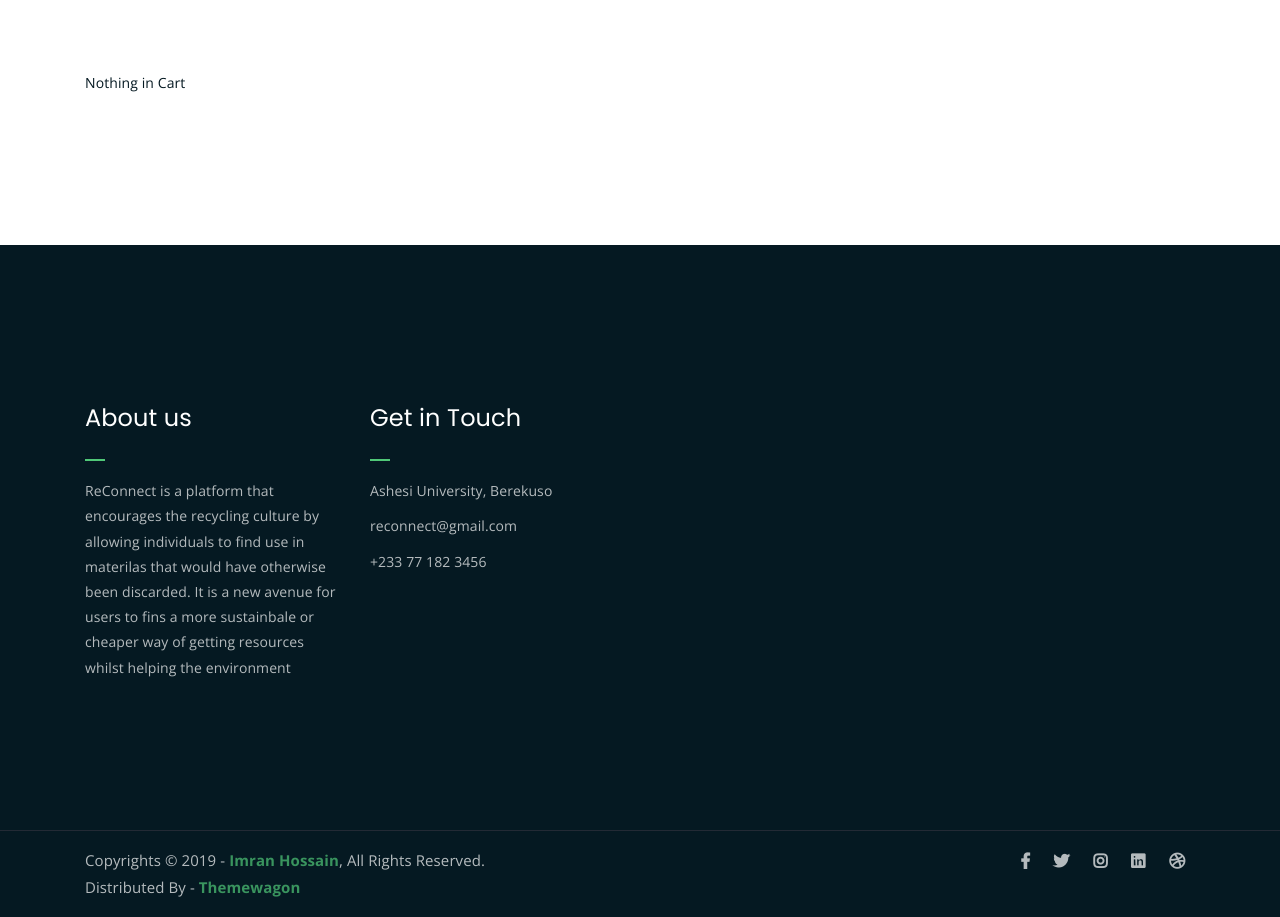
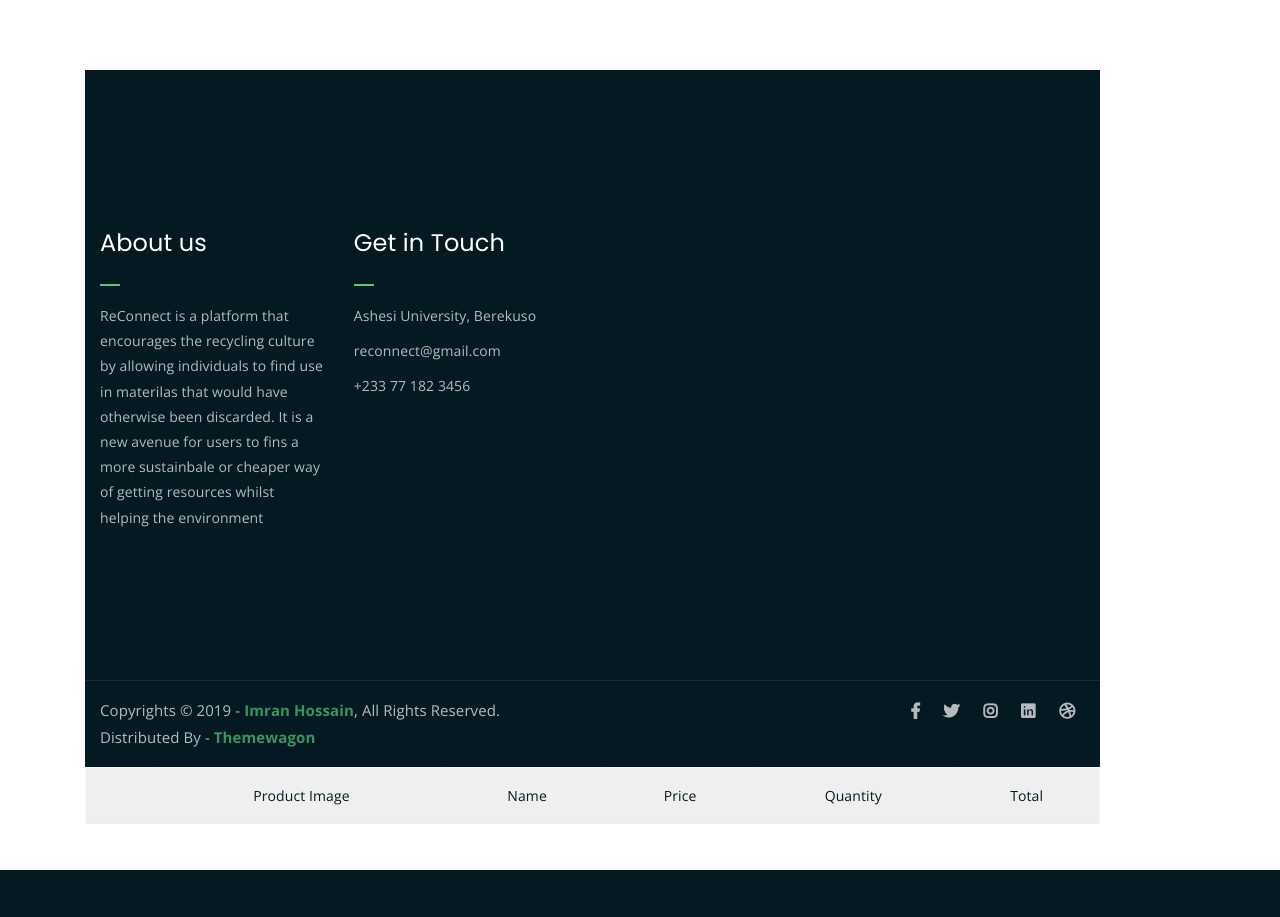
Before and after one commit to ice-koffee/skeleton_template, a PHP site: page /view/Cart.php in a window 1280 px wide. Shown: the part 80-997 px from the top of the page. After the commit the page ends 950 px from the top, so only its background shows below. Run offline with PHP 8.4, Linux system fonts and the light colour scheme; lists and menus that the app fills with data are empty.

Commit message:
fixing cart

```diff
--- a/view/Cart.php
+++ b/view/Cart.php
@@ -94,7 +94,18 @@
 
 						$output .= "
 
-						Nothing in Cart
+						<table class='cart-table'>
+							<thead class='cart-table-head'>
+								<tr class='table-head-row'>
+									<th class='product-remove'></th>
+									<th class='product-image'>Product Image</th>
+									<th class='product-name'>Name</th>
+									<th class='product-price'>Price</th>
+									<th class='product-quantity'>Quantity</th>
+									<th class='product-total'>Total</th>
+								</tr>
+							</thead>
+							<tbody>
 
 
 							";
```
